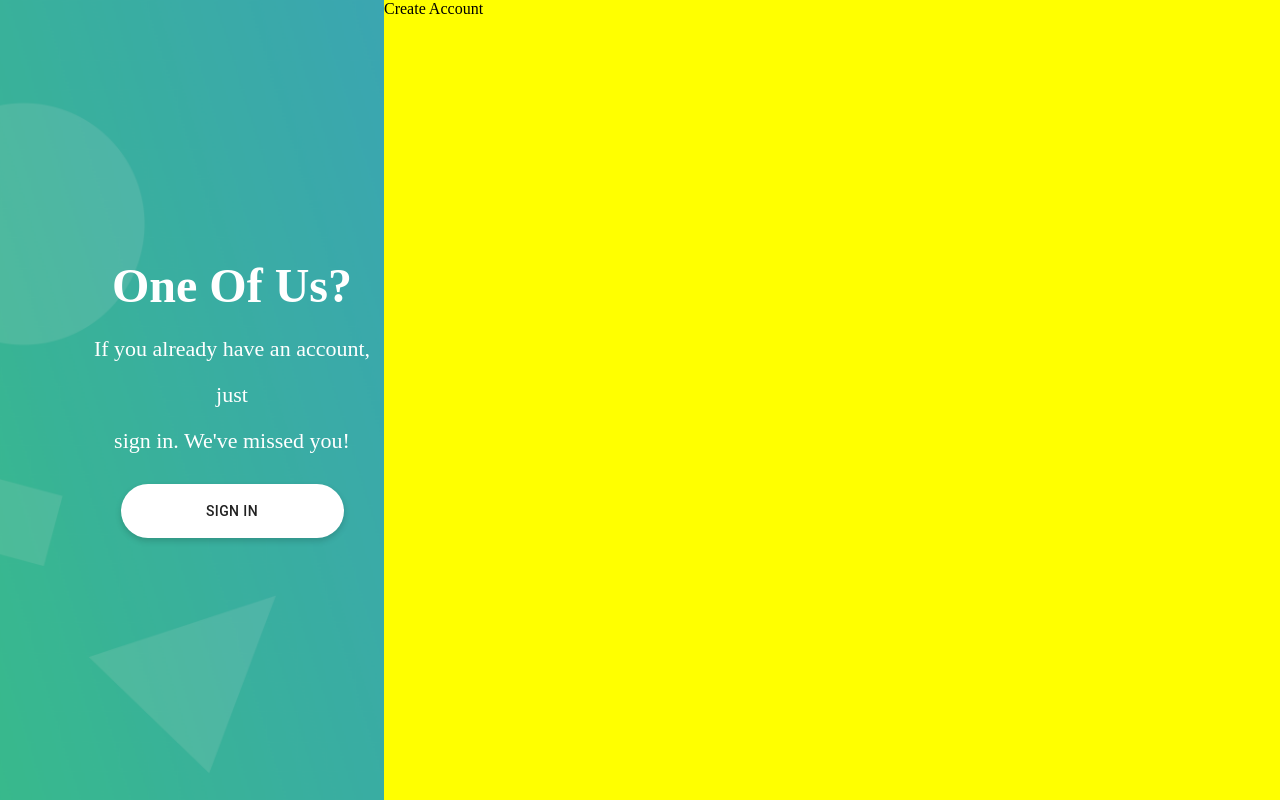
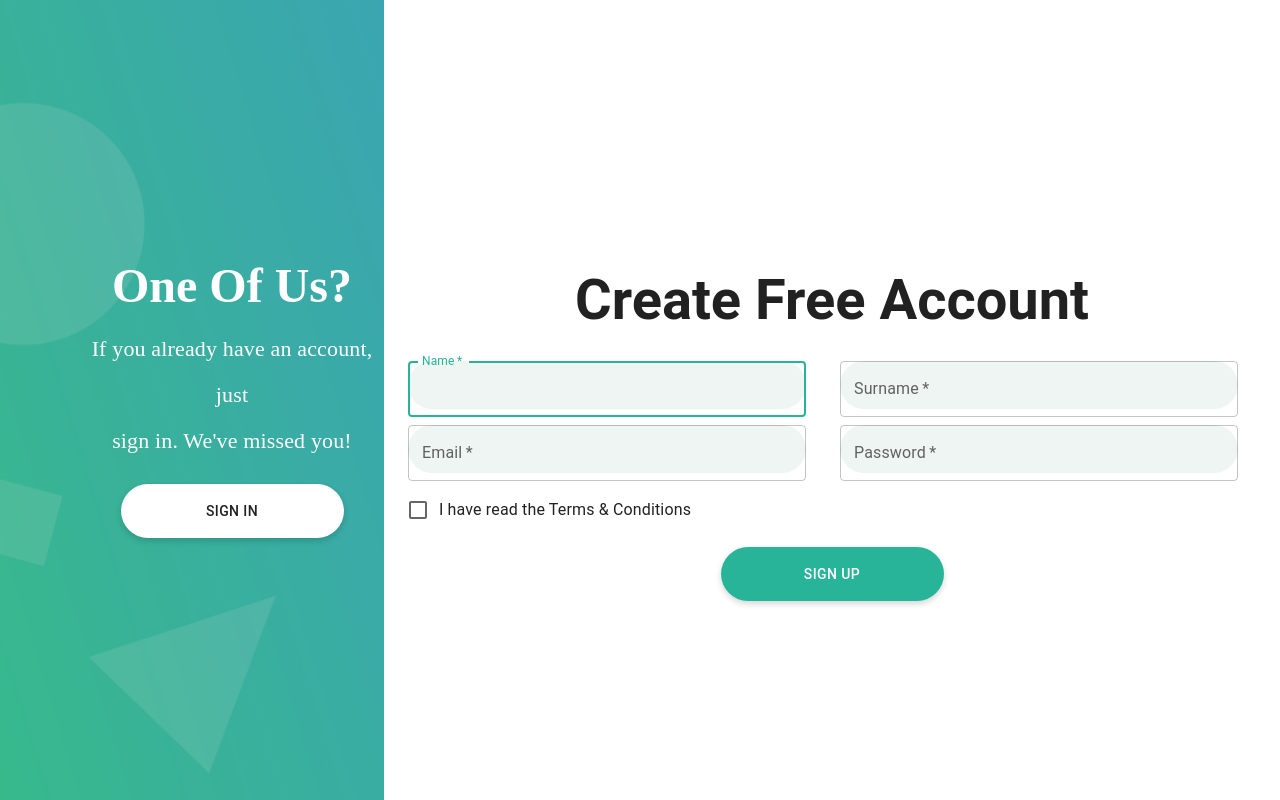
Before and after one commit to DianaKagramanyan/Login-Register, a React (Create React App) app: page /signup in a window 1280 px wide. Built offline with nearby package versions, Linux system fonts and the light colour scheme.

Commit message:
create account

```diff
--- a/src/register/BackgroundCreateAccount.js
+++ b/src/register/BackgroundCreateAccount.js
@@ -1,5 +1,4 @@
 import React from 'react';
-import {Link} from "react-router-dom";
 import ButtonSignIn from "./ButtonSignIn";
 
 const BackgroundCreateAccount = () => {
--- a/src/register/register.js
+++ b/src/register/register.js
@@ -1,15 +1,137 @@
 import React from 'react';
-import Background from "../login/Background";
 import BackgroundCreateAccount from "./BackgroundCreateAccount";
+import {
+  Box,
+  Button,
+  Checkbox,
+  Container,
+  CssBaseline,
+  FormControlLabel,
+  Grid,
+  TextField,
+  Typography
+} from "@mui/material";
 
 const Register = () => {
+  const handleSubmit = (event) => {
+    event.preventDefault();
+    const data = new FormData(event.currentTarget);
+    console.log({
+      email: data.get('email'),
+      password: data.get('password'),
+    });
+  };
+
+  const textFieldStyle = {
+    backgroundColor: '#EEF5F3', // Set your desired background color
+    borderRadius: '50px', // Set the border radius
+    width: '24.875rem',
+    height: '48px',
+  };
   return (
     <div className='register'>
       <div className='background2'>
         <BackgroundCreateAccount/>
       </div>
       <div className='signup'>
-        Create Account
+
+        <Container component="main" maxWidth="md" >
+          <CssBaseline/>
+          <Box
+            sx={{
+              marginTop: 8,
+              display: 'flex',
+              flexDirection: 'column',
+              alignItems: 'center',
+            }}
+          >
+            <Typography component="h1" variant="h5"
+                        sx={{
+                          fontSize: '56px',
+                          whiteSpace: 'nowrap',
+                          overflow: 'hidden',
+                          textOverflow: 'ellipsis',
+                          fontWeight: '600'
+                        }}>
+              Create Free Account
+            </Typography>
+            <Box component="form" noValidate onSubmit={handleSubmit} sx={{mt: 3}} className='center'>
+              <Grid container spacing={2}  >
+                <Grid item xs={12} sm={6}>
+                  <TextField
+                    autoComplete="given-name"
+                    name="Name"
+                    required
+                    fullWidth
+                    id="Name"
+                    label="Name"
+                    autoFocus
+                    style={textFieldStyle} // Apply the background color and border radius here
+                  />
+                </Grid>
+
+                <Grid item xs={12} sm={6}>
+                  <TextField
+                    required
+                    fullWidth
+                    id="Surname"
+                    label="Surname"
+                    name="Surname"
+                    autoComplete="family-name"
+                    style={textFieldStyle}
+                  />
+                </Grid>
+
+                <Grid item xs={12} sm={6}>
+                  <TextField
+                    required
+                    fullWidth
+                    id="email"
+                    label="Email"
+                    name="email"
+                    autoComplete="email"
+                    style={textFieldStyle}
+                  />
+                </Grid>
+                <Grid item xs={12} sm={6}>
+                  <TextField
+                    required
+                    fullWidth
+                    name="password"
+                    label="Password"
+                    type="password"
+                    id="password"
+                    autoComplete="new-password"
+                    style={textFieldStyle}
+                  />
+                </Grid>
+
+                <Grid item xs={12}>
+                  <FormControlLabel
+                    control={<Checkbox value="allowExtraEmails" color="primary"/>}
+                    label="I have read the Terms & Conditions "
+                  />
+                </Grid>
+
+              </Grid>
+
+              <Button variant="contained"
+                      style={{
+                        color: 'white',
+                        background: '28B498',
+                        fontSize: '14px', // Font size
+                        fontWeight: '500',
+                        padding: '12px 36px', // Padding
+                        height: "54px",
+                        width: "223px",
+                        borderRadius: '50px', // Rounded corners
+                        boxShadow: '0px 3px 6px rgba(0, 0, 0, 0.16)', // Box shadow
+                        marginTop: '16px'
+                      }}
+              >Sign Up</Button>
+            </Box>
+          </Box>
+        </Container>
       </div>
     </div>
   );
--- a/src/styles.css
+++ b/src/styles.css
@@ -13,9 +13,7 @@
 html, body, #root {
     width: 100%;
     height: 100vh;
-    /*height: max-content;*/
     box-sizing: border-box;
-    /*font-size: 62.5%;*/
     overflow-x: hidden;
 }
 
@@ -78,8 +76,11 @@ html, body, #root {
 }
 
 .signup {
-    background-color: yellow;
     width: 70%;
+    display: flex;
+    flex-direction: column;
+    align-items: center;
+    justify-content: center;
 }
 .background2 {
     background-image: url(./img/register.png);
```
